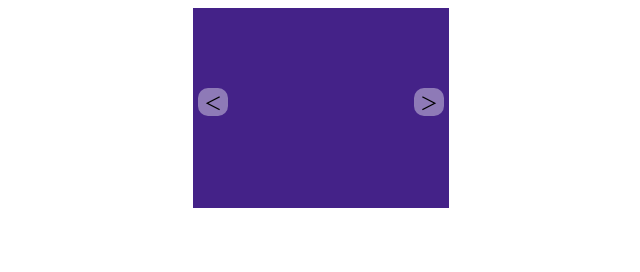
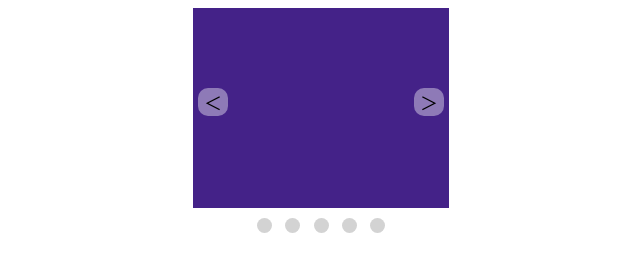
Before and after one commit to 0x-Armin/odin-dynamic-ui, a plain HTML site: page image-slider/index.html in a window 1280 px wide. Shown: the full height of the page, 319-959 px from the left. Drawn offline with Linux system fonts and the light colour scheme.

Commit message:
Add small navigation dots

```diff
--- a/image-slider/index.html
+++ b/image-slider/index.html
@@ -20,5 +20,12 @@
     <button class="btn" id="next-btn">＞</button>
     <button class="btn" id="prev-btn">＜</button>
   </div>
+  <div id="small-dots-container">
+    <div class="small-dot"></div>
+    <div class="small-dot"></div>
+    <div class="small-dot"></div>
+    <div class="small-dot"></div>
+    <div class="small-dot"></div>
+  </div>
 </body>
 </html>
--- a/image-slider/style.css
+++ b/image-slider/style.css
@@ -60,3 +60,19 @@
   top: 40%;
   left: 2%;
 }
+
+#small-dots-container {
+  display: flex;
+  justify-content: space-between;
+
+  width: 10vw;
+  margin: 10px auto;
+}
+
+.small-dot {
+  height: 15px;
+  width: 15px;
+  border-radius: 50%;
+
+  background-color: lightgray;
+}
```
